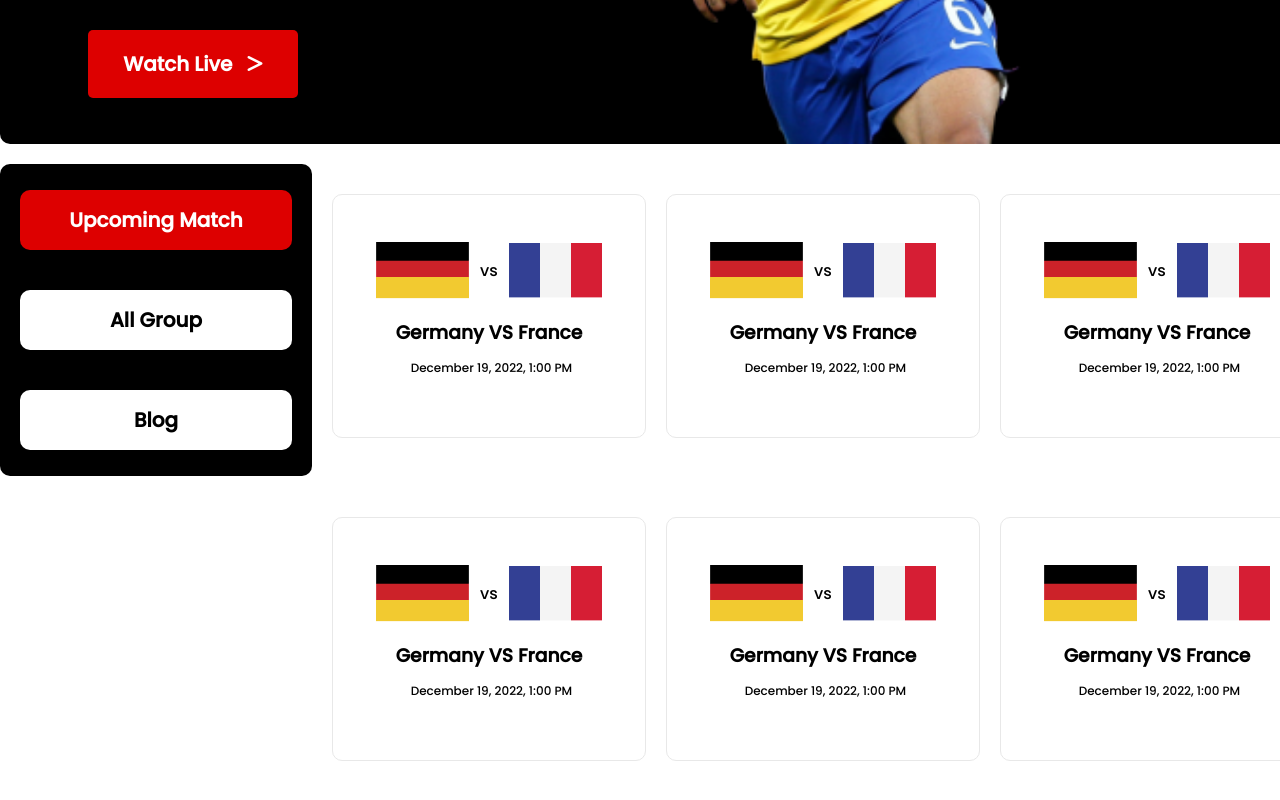
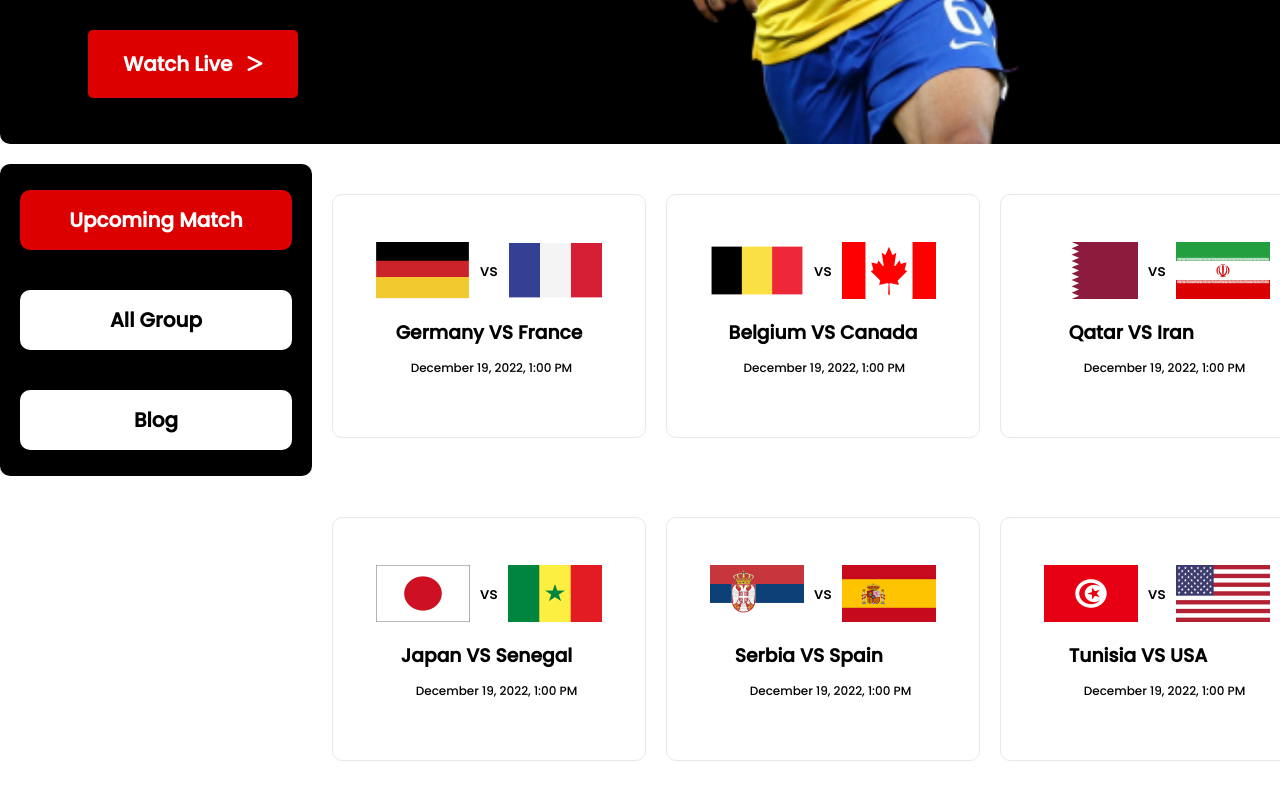
Before and after one commit to shumonira/world-cup-2022, a plain HTML site: page match.html in a window 1280 px wide. Shown: the part 502-1302 px from the top of the page. Drawn offline with Linux system fonts and the light colour scheme.

Commit message:
flags updated

```diff
--- a/match.html
+++ b/match.html
@@ -54,51 +54,51 @@
         </div>
         <div class="match">
           <div class="match-flag">
-            <img src="images/germany Flag.png" alt=""> <p class="flag-title">vs</p>
-            <img src="images/Flag.png" alt="">
+            <img src="images/belgium-flag.png" alt=""> <p class="flag-title">vs</p>
+            <img src="images/canada-flag.png" alt="">
           </div>
           <div class="match-title">
-            <h3>Germany VS France</h3>
+            <h3>Belgium VS Canada</h3>
             <p class="match-date">December 19, 2022, 1:00 PM</p>
           </div>
         </div>
         <div class="match">
           <div class="match-flag">
-            <img src="images/germany Flag.png" alt=""> <p class="flag-title">vs</p>
-            <img src="images/Flag.png" alt="">
+            <img src="images/Flag_of_Qatar.png" alt=""> <p class="flag-title">vs</p>
+            <img src="images/iran-flag.png" alt="">
           </div>
           <div class="match-title">
-            <h3>Germany VS France</h3>
+            <h3>Qatar VS Iran</h3>
             <p class="match-date">December 19, 2022, 1:00 PM</p>
           </div>
         </div>
         <div class="match">
           <div class="match-flag">
-            <img src="images/germany Flag.png" alt=""> <p class="flag-title">vs</p>
-            <img src="images/Flag.png" alt="">
+            <img src="images/japan-flag.png" alt=""> <p class="flag-title">vs</p>
+            <img src="images/senegal-flag.png" alt="">
           </div>
           <div class="match-title">
-            <h3>Germany VS France</h3>
+            <h3>Japan VS Senegal</h3>
             <p class="match-date">December 19, 2022, 1:00 PM</p>
           </div>
         </div>
         <div class="match">
           <div class="match-flag">
-            <img src="images/germany Flag.png" alt=""> <p class="flag-title">vs</p>
-            <img src="images/Flag.png" alt="">
+            <img src="images/serbia-flag.png" alt=""> <p class="flag-title">vs</p>
+            <img src="images/spain-flag.png" alt="">
           </div>
           <div class="match-title">
-            <h3>Germany VS France</h3>
+            <h3>Serbia VS Spain</h3>
             <p class="match-date">December 19, 2022, 1:00 PM</p>
           </div>
         </div>
         <div class="match">
           <div class="match-flag">
-            <img src="images/germany Flag.png" alt=""> <p class="flag-title">vs</p>
-            <img src="images/Flag.png" alt="">
+            <img src="images/tunisia-flag.png" alt=""> <p class="flag-title">vs</p>
+            <img src="images/usa-flag.png" alt="">
           </div>
           <div class="match-title">
-            <h3>Germany VS France</h3>
+            <h3>Tunisia VS USA</h3>
             <p class="match-date">December 19, 2022, 1:00 PM</p>
           </div>
         </div>
```
Also changed, not shown: images/Flag_of_Qatar.png (added), images/belgium-flag.png (added), images/canada-flag.png (added), images/iran-flag.png (added), images/japan-flag.png (added), images/senegal-flag.png (added), images/serbia-flag.png (added), images/spain-flag.png (added), images/tunisia-flag.png (added), images/usa-flag.png (added).
